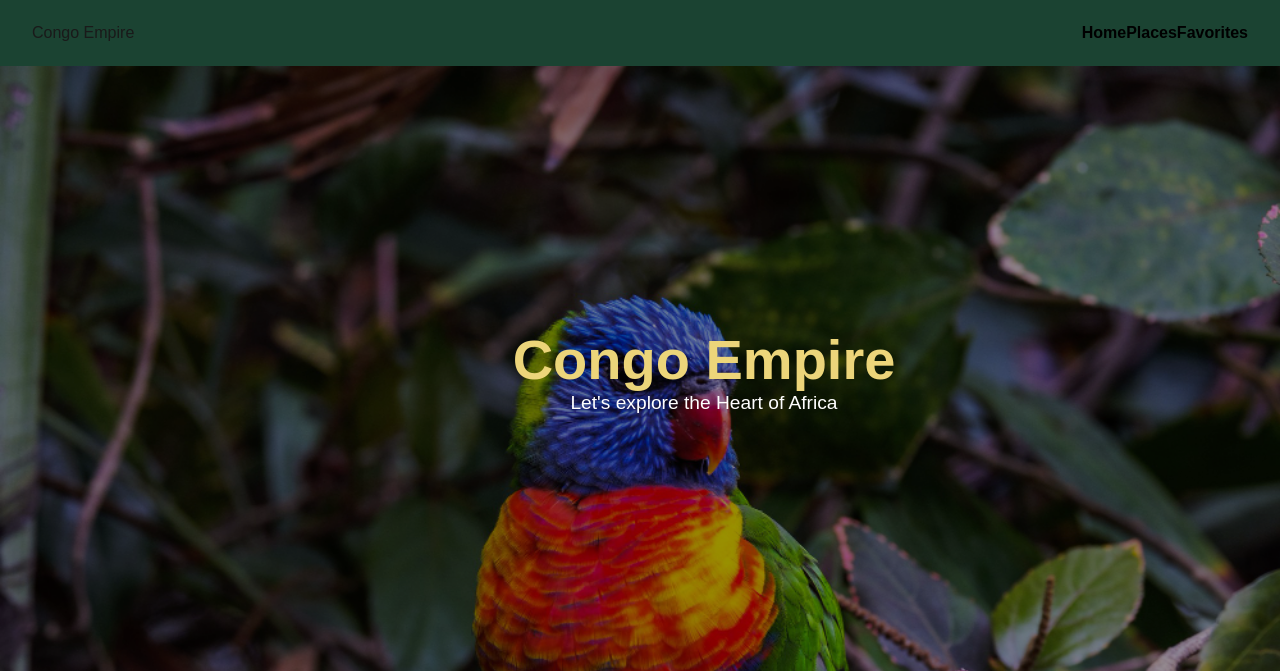
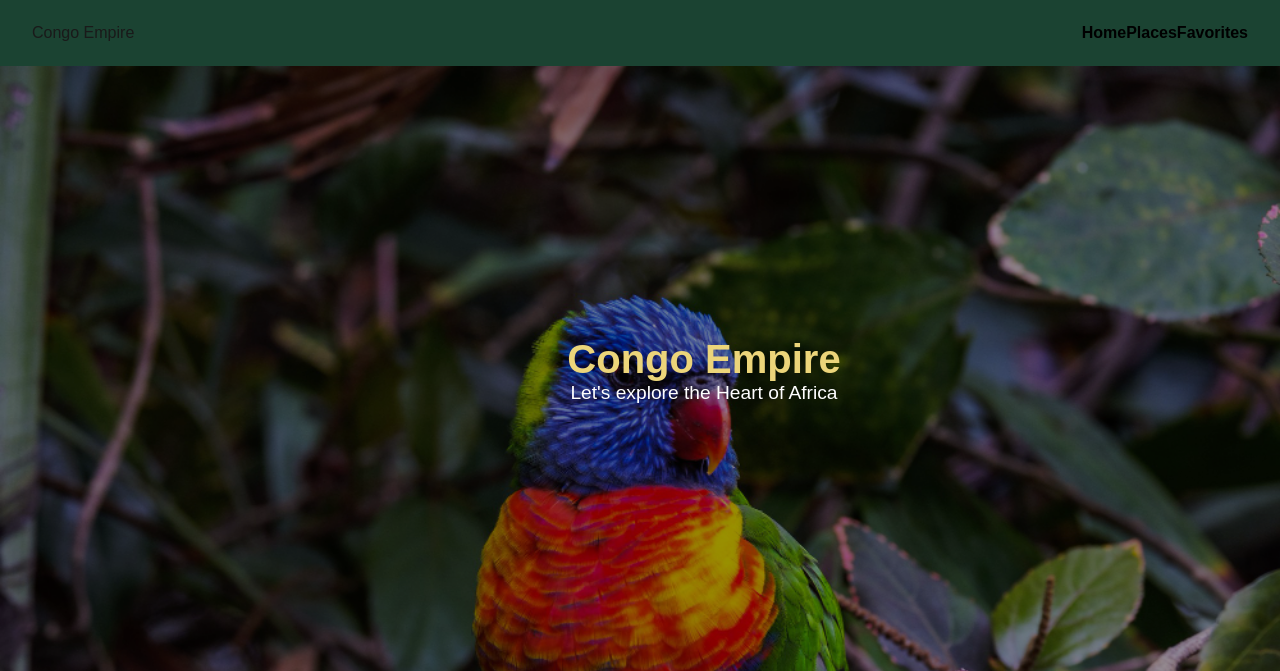
Before and after one commit to nrb2002/Congo-Empire-App, a website built with Vite: page index.html in a window 1280 px wide. Shown: the top 671 px of the page. Built offline with nearby package versions, Linux system fonts and the light colour scheme; no server answers.

Commit message:
Update style.css

```diff
--- a/src/css/style.css
+++ b/src/css/style.css
@@ -18,11 +18,11 @@ body {
   align-items: center;
 }
 
-h1, h2, h3{
+h2, h3{
   color: var(--accent);
 }
 h1{
-  font-size: 3.5rem;
+  font-size: 2.5rem;
   color: var(--secondary-light);
 }
 
```
